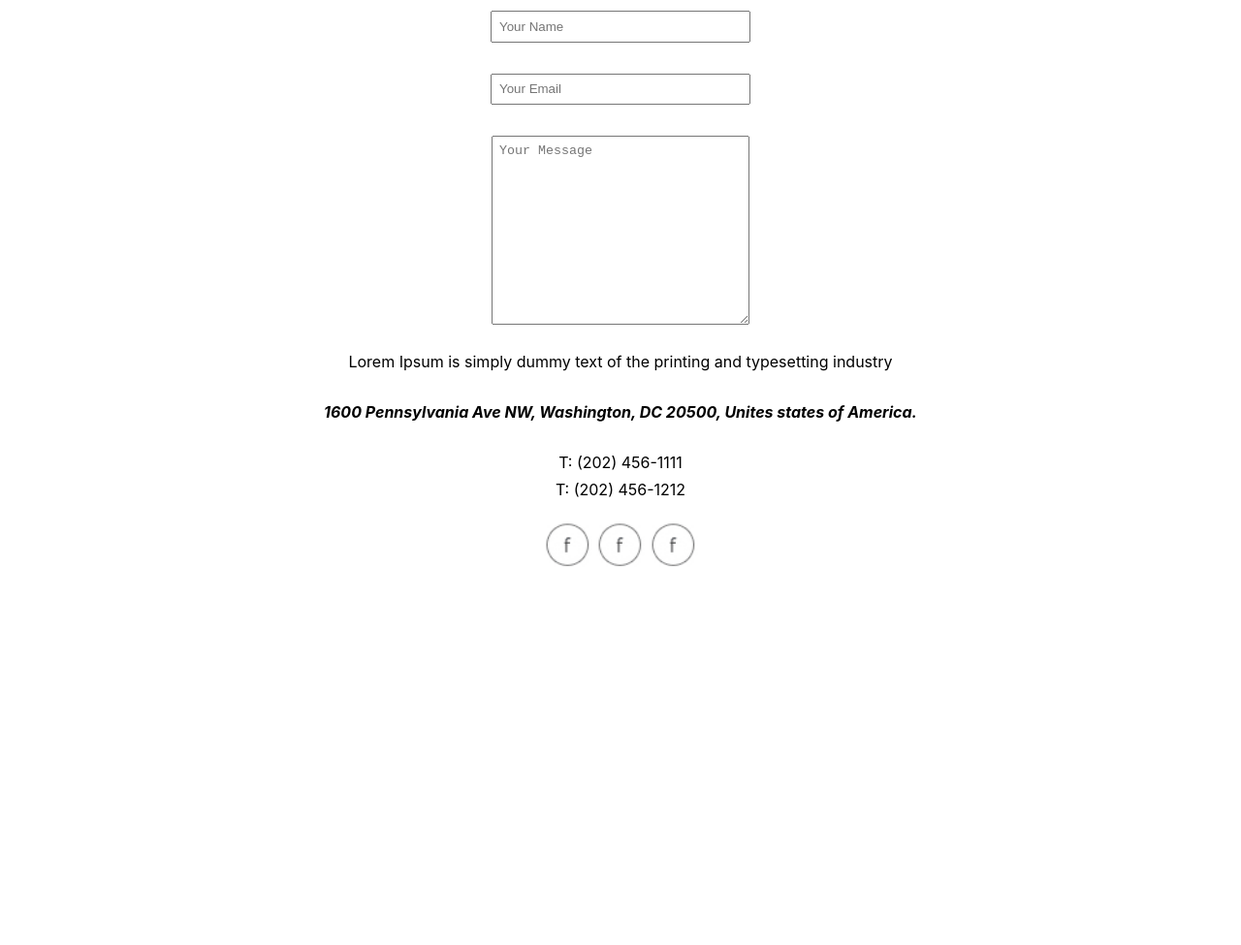
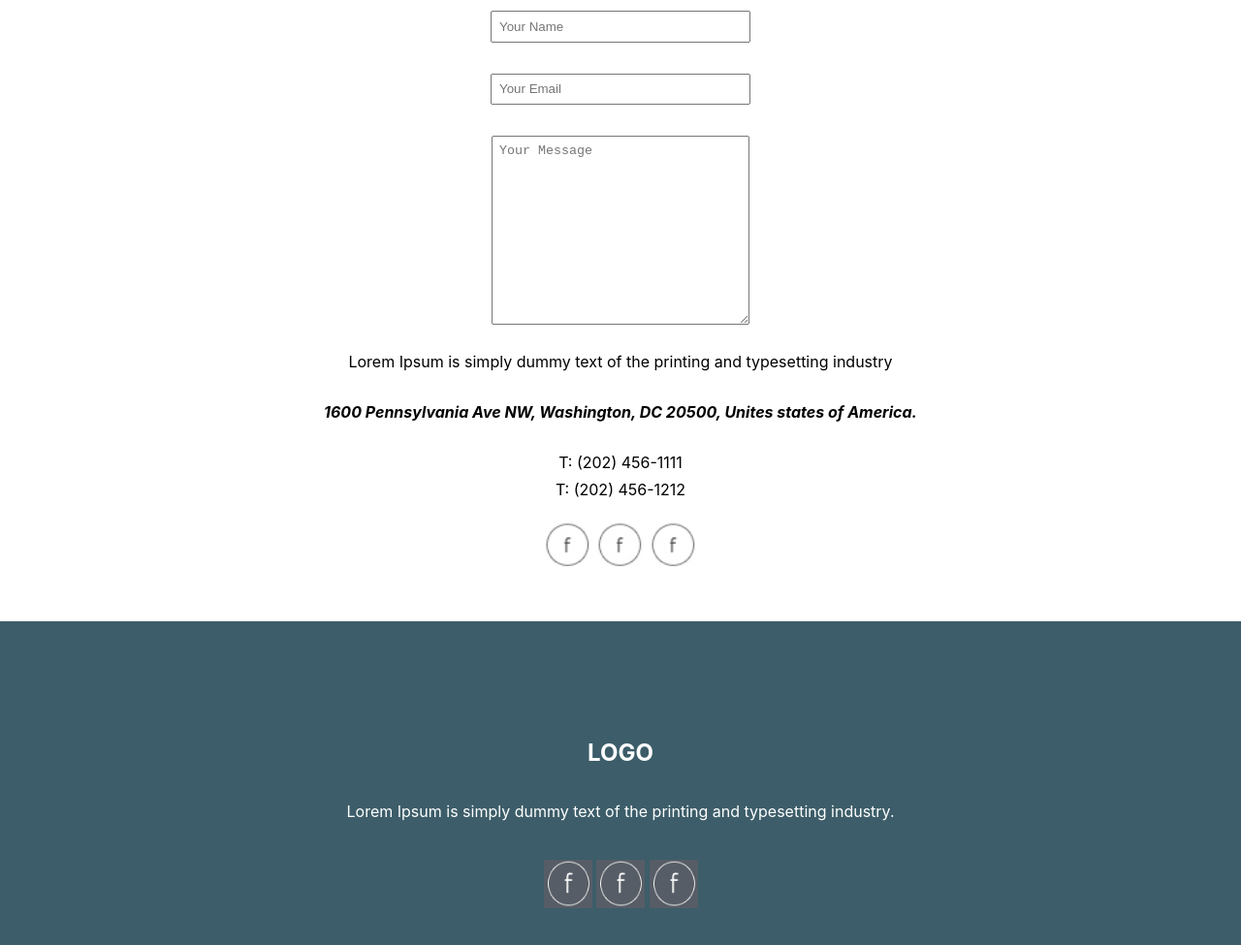
Before and after one commit to deivendranbr/webapp, a plain HTML site: page index.html in a window 1280 px wide. Shown: the part 9495-10470 px from the top of the page at 97% size. Before the commit the page ends 10136 px from the top, so only its background shows below. Drawn offline with Linux system fonts and the light colour scheme.

Commit message:
enhancement

```diff
--- a/css/style.css
+++ b/css/style.css
@@ -163,3 +163,13 @@ address {
 .contact__social-media {
     margin-top: 1.5em;
 }
+
+footer {
+    background-color: #3c5d69;
+    color: white;
+    height: 400px;
+    display: flex;
+    flex-direction: column;
+    align-items: center;
+    justify-content: center;
+}
--- a/index.html
+++ b/index.html
@@ -168,7 +168,13 @@
         </section>
 
         <footer>
-
+            <h2>LOGO</h2>
+            <p>Lorem Ipsum is simply dummy text of the printing and typesetting industry. </p>
+            <div class="contact__social-media">
+                <img src="./asset/footer-facebook-icon.png" alt="facebook-icon" height="50" width="50">
+                <img src="./asset/footer-facebook-icon.png" alt="facebook-icon" height="50" width="50">
+                <img src="./asset/footer-facebook-icon.png" alt="facebook-icon" height="50" width="50">
+            </div>
         </footer>
     </body>
 </html>
```
Also changed, not shown: asset/footer-facebook-icon.png (added).
